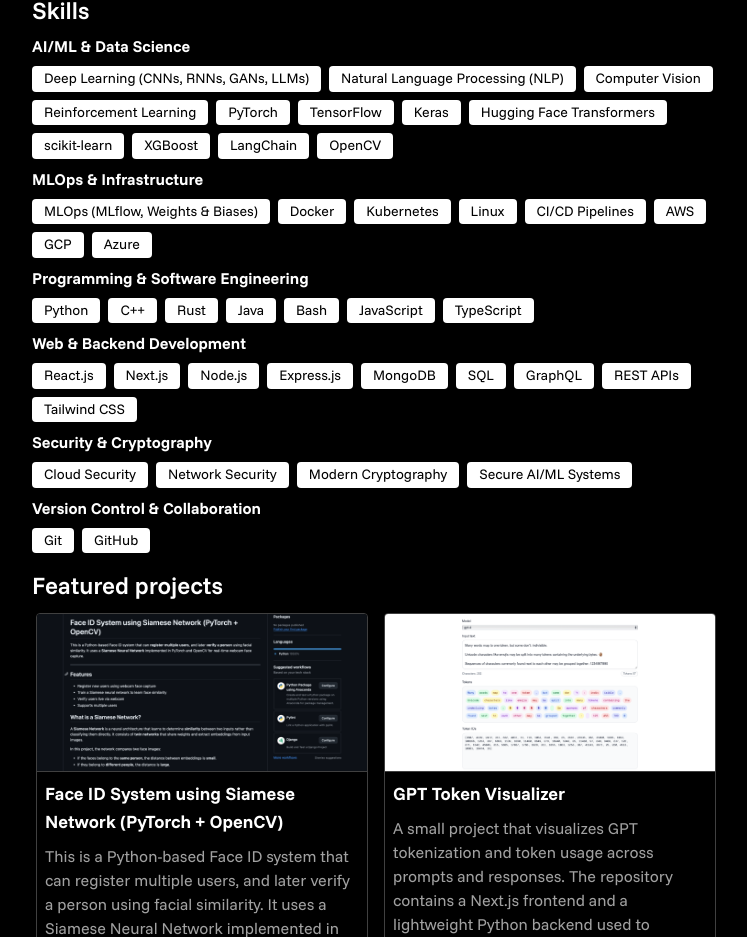
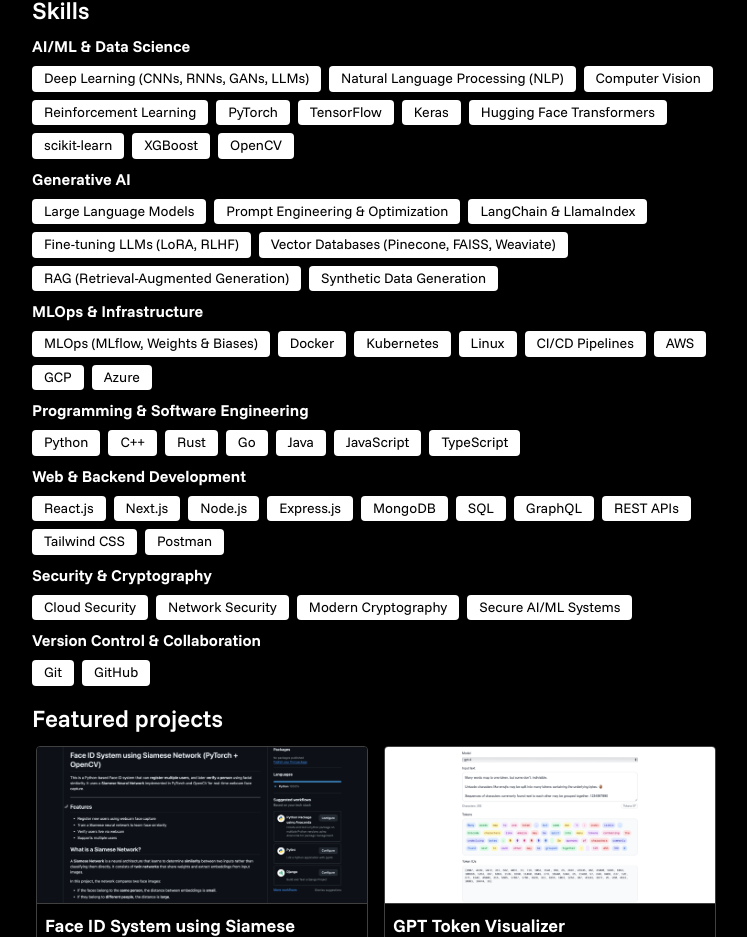
Before and after one commit to harsh7z/harsh-portfolio, a Next.js app: page / in a window 1280 px wide. Shown: the part 860-1797 px from the top of the page, without its empty margins (264-1011 px from the left). Built offline with nearby package versions, Linux system fonts and the light colour scheme.

Commit message:
initial commit

```diff
--- a/src/data/portfolioData.js
+++ b/src/data/portfolioData.js
@@ -51,12 +51,21 @@
       "Hugging Face Transformers",
       "scikit-learn",
       "XGBoost",
-    "LangChain",
       "OpenCV"
+    ],
+    "Generative AI": [
+      "Large Language Models",
+      "Prompt Engineering & Optimization",
+      "LangChain & LlamaIndex",
+      "Fine-tuning LLMs (LoRA, RLHF)",
+      "Vector Databases (Pinecone, FAISS, Weaviate)",
+      "RAG (Retrieval-Augmented Generation)",
+      "Synthetic Data Generation"
     ],
     // "Robotics & Systems": [
     //   "ROS (Robot Operating System)",
     //   "SLAM (Simultaneous Localization and Mapping)",
+    //   "Path Planning Algorithms",
     //   "Edge AI Deployment",
     //   "Real-time Systems Optimization"
     // ],
@@ -74,8 +83,8 @@
       "Python",
       "C++",
       "Rust",
+      "Go",
       "Java",
-    "Bash",
       "JavaScript",
       "TypeScript"
     ],
@@ -89,6 +98,7 @@
       "GraphQL",
       "REST APIs",
       "Tailwind CSS",
+      "Postman"
     ],
     "Security & Cryptography": [
       "Cloud Security",
@@ -101,8 +111,6 @@
       "GitHub"
     ]
   },
-
-
 
   certificates: [
     {
```
Lines whose indentation alone changed are shown as unchanged.
